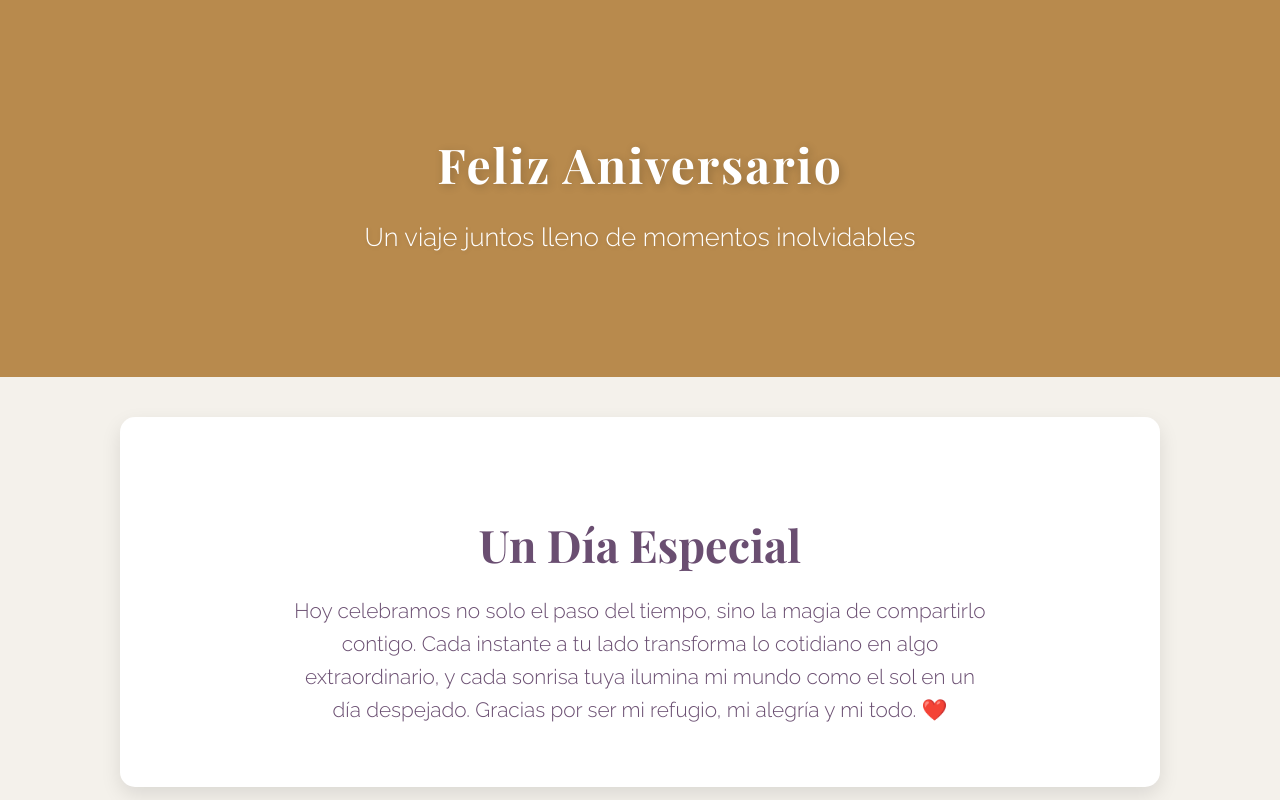
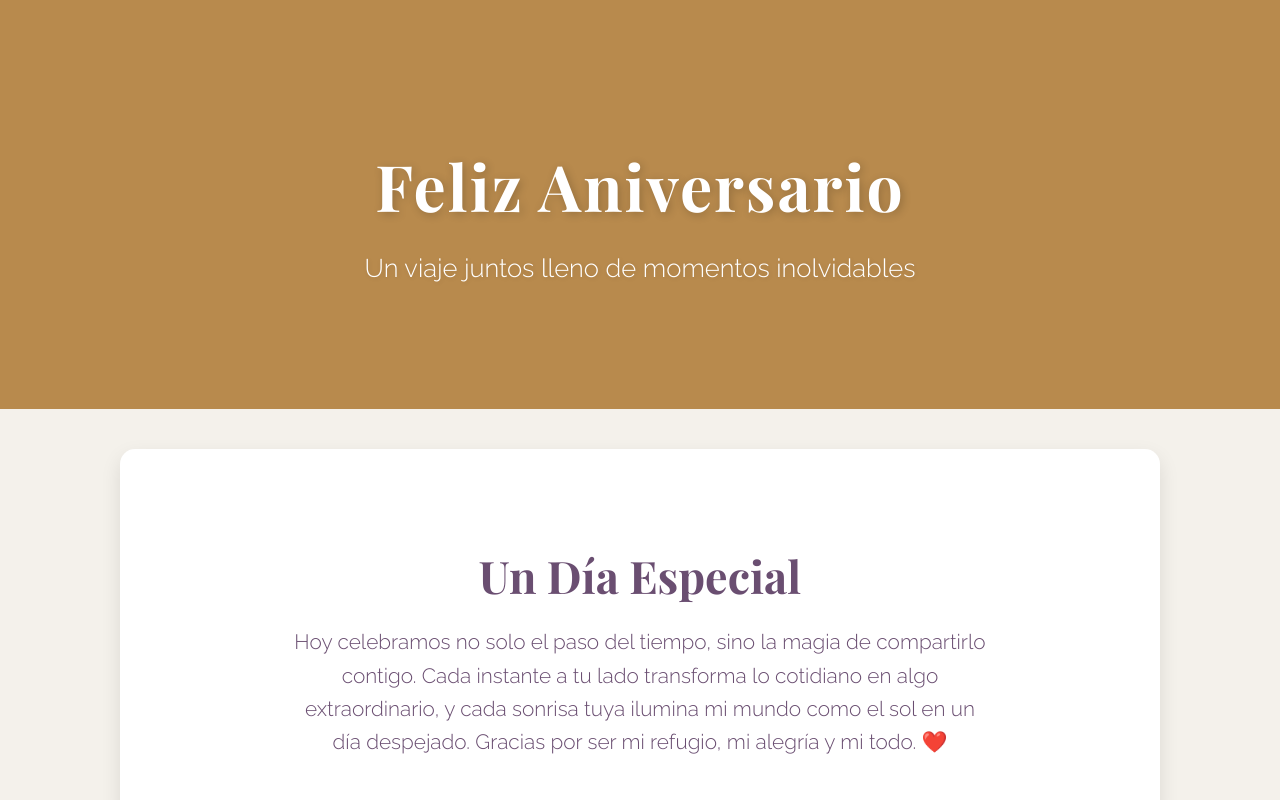
Before and after one commit to HydrosPro/aniversario, a plain HTML site: page index.html in a window 1280 px wide. Shown: the top 800 px of the page. Drawn offline with nearby package versions, Linux system fonts and the light colour scheme.

Commit message:
Update index.html

```diff
--- a/index.html
+++ b/index.html
@@ -42,7 +42,7 @@
 
         header h1 {
             font-family: 'Playfair Display', serif;
-            font-size: 3em; /* Tamaño más pequeño */
+            font-size: 4em; /* Tamaño actualizado a 4em */
             margin-bottom: 15px;
             font-weight: 700;
             letter-spacing: 2px;
```
